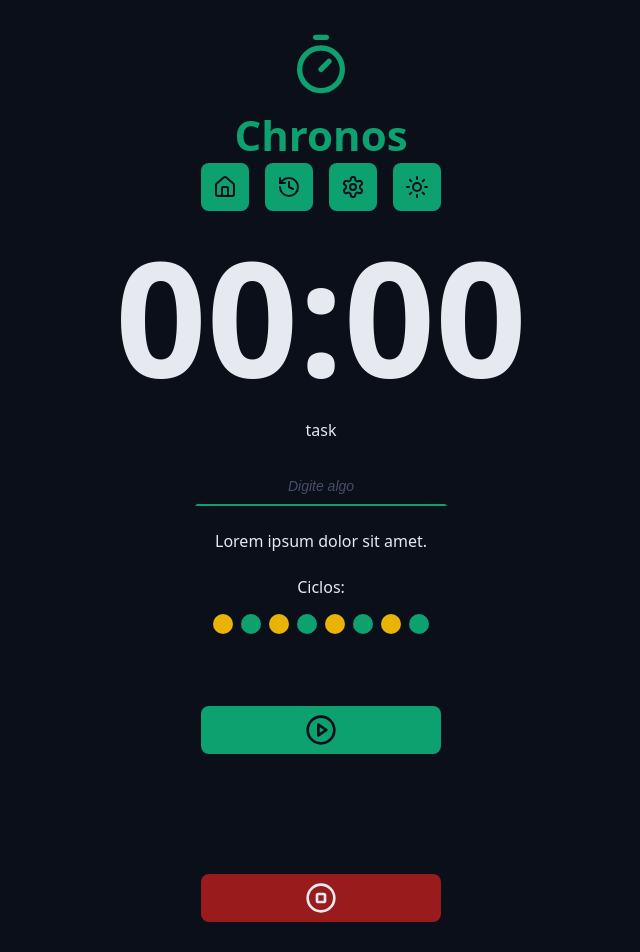
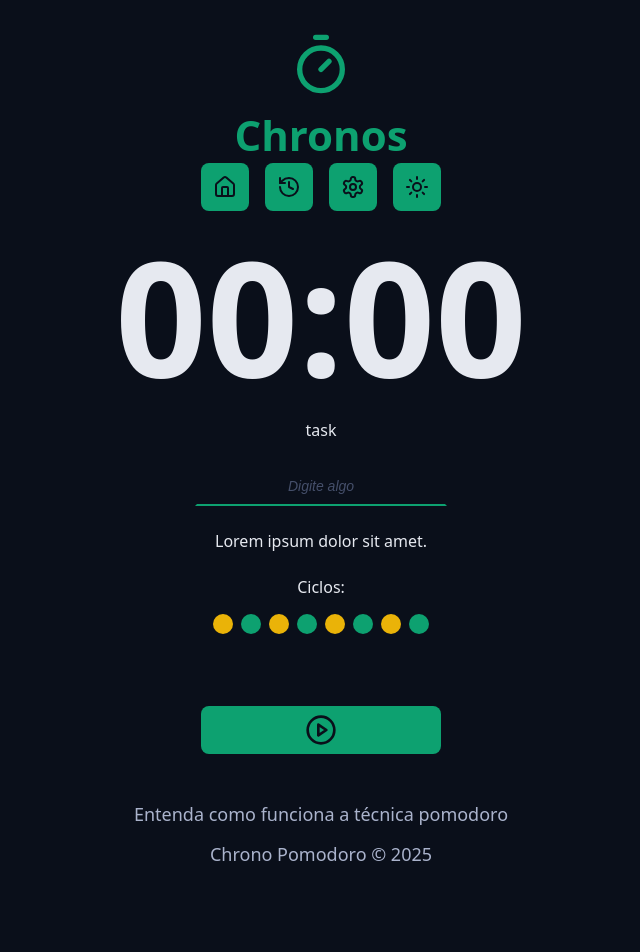
Before and after one commit to Fabriiciosouza/chronos-pomodoro, a React (Vite) app: page / in a window 1280 px wide. Shown: the top 952 px of the page, without its empty margins (319-959 px from the left). After the commit the page ends 866 px from the top, so only its background shows below. Built offline with nearby package versions, Linux system fonts and the light colour scheme.

Commit message:
Criação do footer

```diff
--- a/src/App.tsx
+++ b/src/App.tsx
@@ -8,7 +8,8 @@
 import { DefaultInput } from './components/DefaultInput';
 import { Cycles } from './components/Cycles';
 import { DefaultButton } from './components/DefaultButton';
-import { PlayCircleIcon, StopCircleIcon } from 'lucide-react';
+import { PlayCircleIcon } from 'lucide-react';
+import { Footer } from './components/Footer';
 
 export function App() {
   return (
@@ -45,10 +46,12 @@
           </div>
 
           <div className='formRow'>
-            <DefaultButton icon={<PlayCircleIcon />} color='green' />
-            <DefaultButton icon={<StopCircleIcon />} color='red' />
+            <DefaultButton icon={<PlayCircleIcon />} />
           </div>
         </form>
+      </Container>
+      <Container>
+        <Footer />
       </Container>
     </>
   );
--- /dev/null
+++ b/src/components/Footer/index.tsx
@@ -0,0 +1,12 @@
+import styles from './styles.module.css'
+
+export function Footer() {
+  return <footer className={styles.footer}>
+     <a href="">
+      Entenda como funciona a técnica pomodoro
+     </a>
+     <a href="">
+      Chrono Pomodoro &copy; {new Date().getFullYear()}
+     </a>
+  </footer>
+}
--- /dev/null
+++ b/src/components/Footer/styles.module.css
@@ -0,0 +1,17 @@
+.footer {
+  display: flex;
+  flex-direction: column;
+  align-items: center;
+  justify-content: center;
+  font-size: 1.8rem;
+  gap: 1.6rem;
+}
+.footer a{
+  color: var(--text-muted);
+  text-decoration: none;
+}
+
+.footer a:hover{
+  color: var(--text-muted);
+  text-decoration: underline;
+}
```
